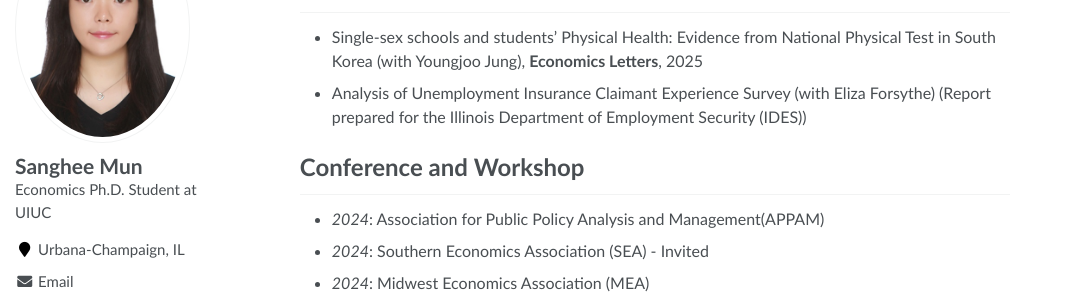
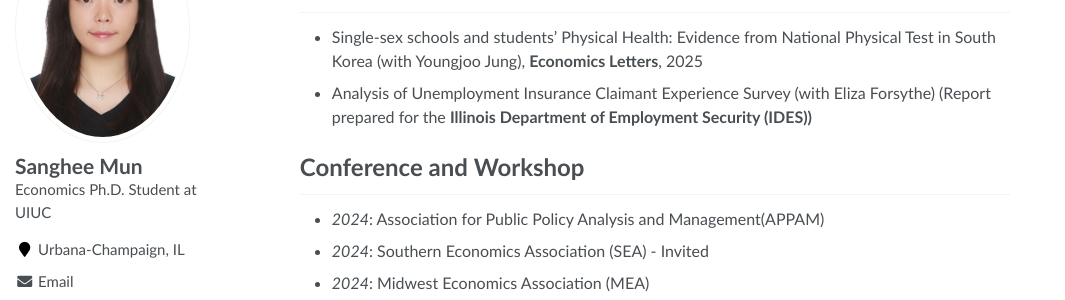
Before and after one commit to sanghee727/sanghee727.github.io, a Jekyll site: the page built from _pages/about.md, in a window 1280 px wide and 900 px high, scrolled down 392 px. Shown: the part 177-477 px from the top of the window, without its empty margins (0-1065 px from the left). Built offline with Jekyll 4.4.1, drawn with Linux system fonts in a browser that asks for light colours.

```diff
--- a/_pages/about.md
+++ b/_pages/about.md
@@ -38,7 +38,7 @@ My primary research interests include:
 
 # Publication and Others
 - Single-sex schools and students’ Physical Health: Evidence from National Physical Test in South Korea (with Youngjoo Jung), **Economics Letters**, 2025
-- Analysis of Unemployment Insurance Claimant Experience Survey (with Eliza Forsythe) (Report prepared for the Illinois Department of Employment Security (IDES))
+- Analysis of Unemployment Insurance Claimant Experience Survey (with Eliza Forsythe) (Report prepared for the **Illinois Department of Employment Security (IDES))**
 
 
 #  Conference and Workshop
```
